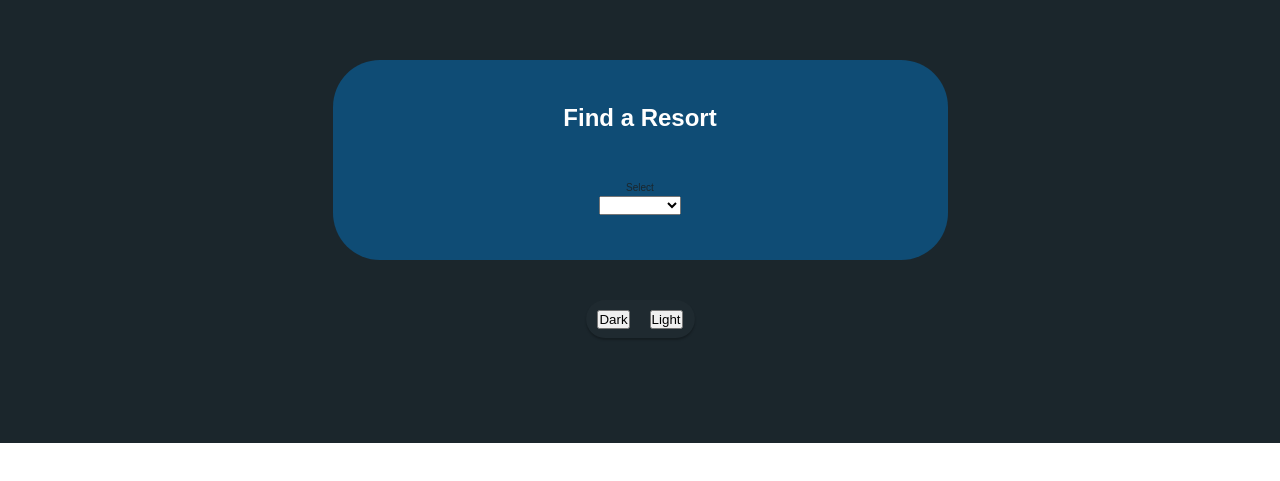
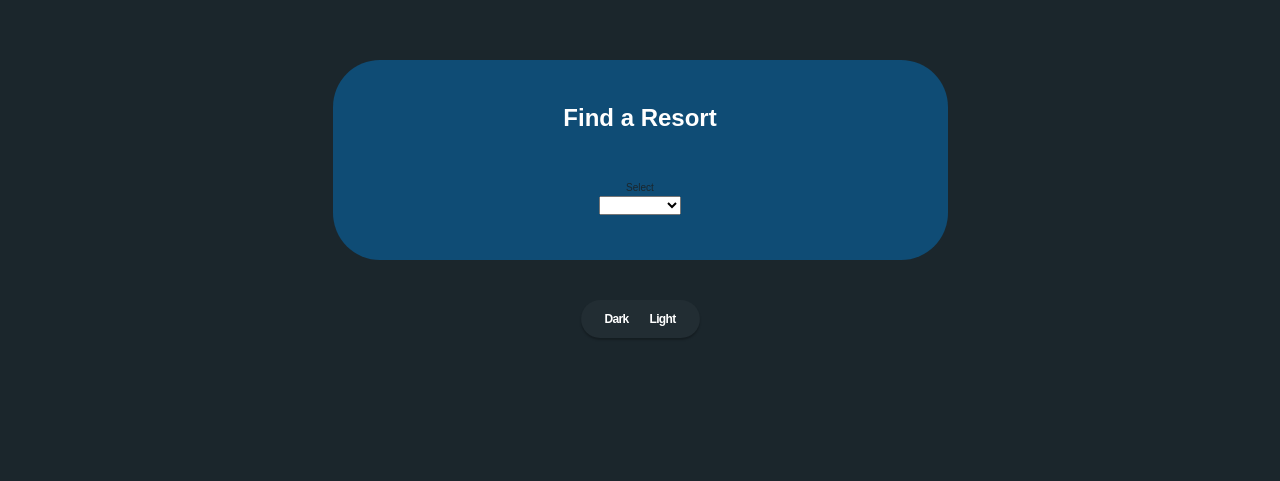
Before and after one commit to jonprather/SnoWhen, a Next.js app: page /weather in a window 1280 px wide. Shown: the part 289-770 px from the top of the page. Built offline with nearby package versions, Linux system fonts and the light colour scheme; a web font is replaced by a local one.

Commit message:
added dark and light mode styles and switch functinality

```diff
--- a/styles/base.scss
+++ b/styles/base.scss
@@ -4,7 +4,7 @@ $color-primary-dark: #0f4c75;
 $color-primary: #3282b8;
 $color-primary-light: #bbe1fa;
 $color-black: #1b262c;
-
+$color-white: #ffffff;
 //
 
 // FONT VARIABLES
@@ -20,7 +20,60 @@ $bp-small: 37.5em; // 600px;
 $bp-smallest: 37em;
 html {
   scroll-behavior: smooth;
+  transition: color 3000ms, background-color 3000ms;
 }
+:root {
+  --bg-primary: rgba(27, 38, 44, 100);
+  --subheading-color: rgba(255, 255, 255, 0.2);
+  --heading-color: #0f4c75;
+  --text-color: #ffff;
+  --accent-box-bg: rgba(27, 38, 44, 100); // rgba(187, 225, 250, 0.05);
+  --lightmodebox-bg: rgba(255, 255, 255, 0.03);
+}
+html[data-theme="light"] {
+  --bg-primary: #ffff;
+  --subheading-color: #0f4c75;
+  // --heading-color: $color-primary-dark;
+  --text-color: #1b262c;
+  --accent-box-bg: #bbe1fa;
+  --lightmodebox-bg: #0f4c75;
+  transition: color 3000ms, background-color 3000ms;
+}
+button {
+  border: 3px solid transparent;
+  padding: 0.5rem 0rem;
+
+  // margin: 0 auto;
+  text-decoration: none;
+  background: none;
+  color: white;
+  cursor: pointer;
+
+  transition: background 250ms ease-in-out, transform 150ms ease;
+  -webkit-appearance: none;
+  -moz-appearance: none;
+  //typography
+  font-family: $font-primary;
+  font-size: 1.2rem;
+  font-style: normal;
+  font-weight: 600;
+  line-height: 1.8rem;
+  letter-spacing: -0.055em;
+  text-align: center;
+}
+
+// button:hover,
+// button:focus {
+//   border-bottom: 1px solid $color-primary;
+// }
+
+// button:focus {
+//   border-bottom: 3px solid $color-primary;
+// }
+
+// button:active {
+//   border-bottom: 3px solid $color-primary;
+// }
 *,
 *::before,
 *::after {
--- a/styles/pages/home.scss
+++ b/styles/pages/home.scss
@@ -1,5 +1,17 @@
+// html {
+//   transition: color 300ms, background-color 300ms;
+//   background: var(--background-primary);
+//   color: var(--color-primary);
+// --bg-primary: $color-white;
+//   --subheading-color: rgba(255, 255, 255, 0.2);
+//   --heading-color: $color-primary-dark;
+//   --text-color: $color-black;
+//   --accent-box-bg: rgba(2, 3, 3, 0.2);
+//   --lightmodebox-bg: $color-primary-dark;
+// }var(--heading-color);
+
 .home {
-  background-color: $color-black;
+  background-color: var(--bg-primary);
   &__hero-img {
     height: 34.9rem;
     // width: 1440px;
@@ -9,9 +21,9 @@
   &__darkmode {
     margin: 4rem auto;
     height: 3.8rem;
-    width: 10.9rem;
+    width: 11.9rem;
 
-    background-color: rgba(255, 255, 255, 0.02);
+    background-color: var(--lightmodebox-bg);
     box-shadow: 0px 2px 2px 0px #00000040;
     align-items: center;
     border-radius: 4.7rem;
@@ -25,14 +37,35 @@
     color: white;
     display: flex;
     justify-content: center;
-    gap: 2rem;
+    gap: 0.5rem;
+    & > button {
+      border: 3px solid transparent;
+      border-radius: 0rem;
+      padding: 0 0.5rem;
+    }
+
+    & > button:focus {
+      outline: none;
+      border-bottom: 3px solid $color-primary;
+    }
+    & > button:active {
+      outline: none;
+      border-bottom: 3px solid $color-primary;
+    }
     &-dark {
+      &:hover {
+        border-bottom: 3px solid $color-primary;
+      }
     }
     &-light {
+      &:hover {
+        border-bottom: 3px solid $color-primary;
+      }
     }
   }
   &__main {
     margin-top: 10.5rem;
+    padding-bottom: 10rem;
     // display: flex;
     // justify-content: center;
   }
@@ -62,10 +95,12 @@
 
     height: 41rem;
     width: 37rem;
-    background-color: rgba(255, 255, 255, 0.02);
+    // background-color: rgba(255, 255, 255, 0.02);
+    background: rgba(187, 225, 250, 0.025);
+
     border-radius: 2.4rem;
 
-    &-title {
+    &-heading {
       font-family: $font-display;
       //   font-style: normal;
       font-weight: 800;
@@ -77,9 +112,9 @@
       padding-top: 2.2rem;
       margin-bottom: 1rem;
 
-      color: $color-primary-dark;
+      color: var(--heading-color);
     }
-    &-subtitle {
+    &-subheading {
       width: 6.1rem;
       height: 2.1rem;
       text-align: center;
@@ -93,7 +128,7 @@
       text-transform: uppercase;
       margin-bottom: 4.3rem;
 
-      color: rgba(255, 255, 255, 0.2);
+      color: var(--subheading-color);
     }
     &-state {
       position: absolute;
@@ -108,7 +143,7 @@
       text-align: center;
       text-transform: capitalize;
 
-      color: rgba(255, 255, 255, 0.2);
+      color: var(--subheading-color);
 
       transform: rotate(-91deg);
     }
@@ -122,7 +157,7 @@
       font-family: $font-primary;
       margin-bottom: 5.3rem;
 
-      &-title {
+      &-heading {
         // font-family: Poppins;
         font-size: 2.4rem;
         font-style: normal;
@@ -130,9 +165,9 @@
         line-height: 3.6rem;
         letter-spacing: -0.065em;
         text-align: left;
-        color: $color-primary-dark;
+        color: var(--heading-color);
       }
-      &-subtitle {
+      &-subheading {
         font-family: $font-primary;
         font-size: 1.2rem;
         font-style: normal;
@@ -142,7 +177,7 @@
         text-align: left;
         text-transform: uppercase;
 
-        color: rgba(255, 255, 255, 0.2);
+        color: var(--subheading-color);
       }
       &-quantity {
         // font-family: Poppins;
@@ -152,11 +187,11 @@
         line-height: 4.4rem;
         letter-spacing: -0.065em;
         text-align: left;
-        color: $color-primary-dark;
+        color: var(--heading-color);
       }
     }
 
-    &__forecast-title {
+    &__forecast-heading {
       font-family: Poppins;
       font-size: 1.4rem;
       font-style: normal;
@@ -164,19 +199,19 @@
       line-height: 2.1rem;
       letter-spacing: -0.03em;
       text-align: center;
-      color: rgba(255, 255, 255, 0.2);
+      color: var(--subheading-color);
     }
     &__forecast-days-box {
       padding: 0.6rem 6rem;
       display: flex;
       justify-content: space-between;
-      color: white;
+      color: var(--text-color);
       &-cell {
         display: block;
         margin: 0 auto;
       }
       &-day {
-        color: rgba(255, 255, 255, 0.2);
+        color: var(--subheading-color);
 
         font-family: $font-primary;
         font-size: 1.2rem;
@@ -187,7 +222,7 @@
         text-align: center;
       }
       &-amount {
-        color: white;
+        color: var(--text-color);
         font-family: $font-primary;
         font-size: 1.8rem;
         font-style: normal;
@@ -204,18 +239,18 @@
       padding: 2rem 6rem;
       margin-right: 6rem;
       width: 110%;
-      height: 10rem;
+      height: 9.25rem;
       //   left: -28.21rem;
       //   top: 355.88rem;
       bottom: -25px;
       z-index: 2;
-      background: rgba(187, 225, 250, 0.05);
-
+      //   background: rgba(187, 225, 250, 0.025);
+      background: var(--accent-box-bg);
       border-radius: 0px 0px 24px 24px;
       transform: rotate(-3deg);
 
       &__details {
-        color: white;
+        color: $color-white;
         transform: rotate(3deg);
         /* Check Details */
 
@@ -233,7 +268,7 @@
         text-align: right;
         letter-spacing: -0.01em;
 
-        color: rgba(255, 255, 255, 0.8);
+        color: rgba(255, 255, 255, 0.95);
       }
     }
   }
```
Also changed, not shown: lib/location.js (deleted, +0 -73 lines).
